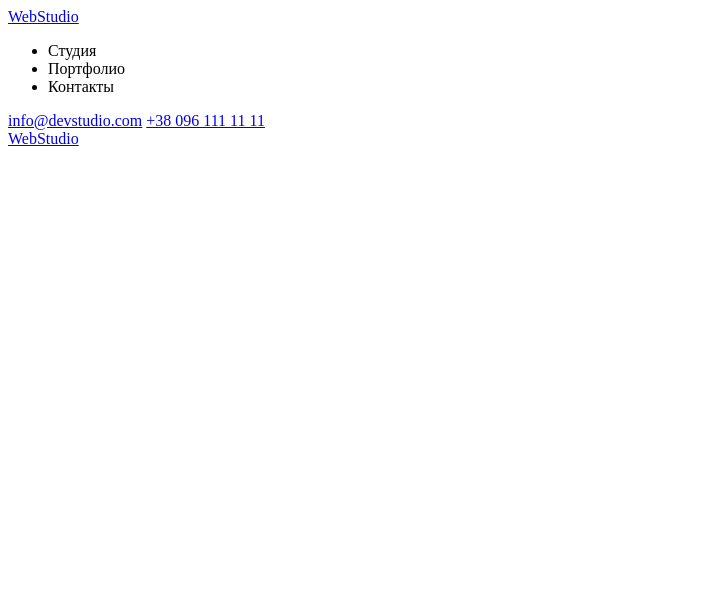
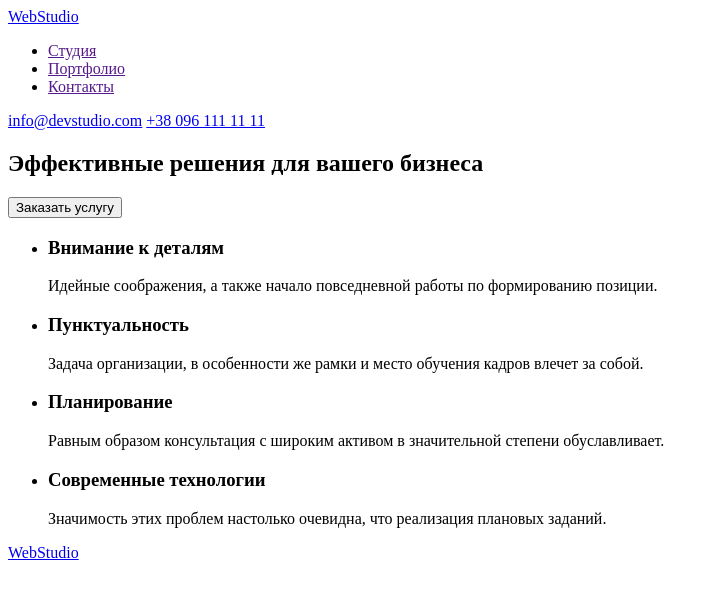
Before and after one commit to SVPapik/goit-markup-hw-01, a plain HTML site: page index.html in a window 1280 px wide. Shown: the whole page, without its empty margins (0-719 px from the left). Drawn offline with Linux system fonts and the light colour scheme.

Commit message:
корективи в посилання хедеру і секція особливості

```diff
--- a/index.html
+++ b/index.html
@@ -11,15 +11,41 @@
         <a href="/">WebStudio</a>
         <nav>
             <ul>
-                <li> <a href=""></a>Студия</li>
-                <li> <a href=""></a>Портфолио</li>
-                <li> <a href=""></a>Контакты</li>
+                <li> <a href="">Студия</a></li>
+                <li> <a href="">Портфолио</a></li>
+                <li> <a href="">Контакты</a></li>
             </ul>
         </nav>
         <a href="mailto:info@devstudio.com">info@devstudio.com</a>
         <a href="tel:+380961111111">+38 096 111 11 11</a>
     </header>
     <main>
+        <section>
+            <h1>Эффективные решения для вашего бизнеса</h1>
+            <button type="button">Заказать услугу</button>
+        </section>
+        <!-- Особливості компанії -->
+        <section>
+            <ul>
+                <li>
+                    <h3>Внимание к деталям</h3>
+                    <p>Идейные соображения, а также начало повседневной работы по формированию позиции.</p>
+                </li>
+                <li>
+                    <h3>Пунктуальность</h3>
+                    <p>Задача организации, в особенности же рамки и место обучения кадров влечет за собой.</p>
+                </li>
+                <li>
+                    <h3>Планирование</h3>
+                    <p>Равным образом консультация с широким активом в значительной степени обуславливает.</p>
+                </li>
+                <li>
+                    <h3>Современные технологии</h3>
+                    <p>Значимость этих проблем настолько очевидна, что реализация плановых заданий.</p>
+                </li>
+            </ul>
+        </section>
+        <!-- Зайнятість компанії -->
 
     </main>
     <footer>
```
